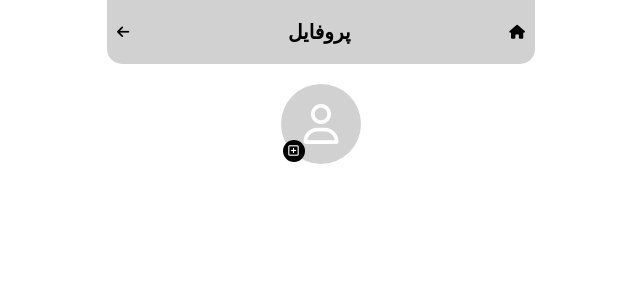
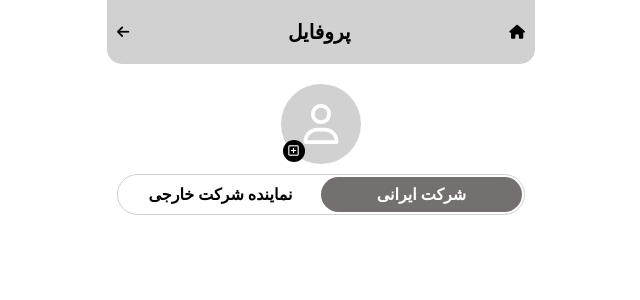
Before and after one commit to abolfazl-jmd/mabna-task, a React (Create React App) app: page / in a window 1280 px wide. Shown: the top 300 px of the page, without its empty margins (319-959 px from the left). Built offline with nearby package versions, Linux system fonts and the light colour scheme.

Commit message:
add tabs component feature

```diff
--- /dev/null
+++ b/src/Components/tabs-component/Tabs.js
@@ -0,0 +1,14 @@
+import styles from "./Tabs.module.css";
+
+const Tabs = () => {
+  return (
+    <div className={`${styles.tabs}`}>
+      <span className={`${styles.tabs__item} ${styles.activeTab}`}>
+        شرکت ایرانی
+      </span>
+      <span className={`${styles.tabs__item}`}>نماینده شرکت خارجی</span>
+    </div>
+  );
+};
+
+export default Tabs;
--- /dev/null
+++ b/src/Components/tabs-component/Tabs.module.css
@@ -0,0 +1,23 @@
+.tabs {
+  border: 1px solid var(--sideBar-background-color);
+  width: 100%;
+  display: flex;
+  align-items: center;
+  padding: 0.2rem;
+  border-radius: 3rem;
+}
+
+.tabs__item {
+  flex: 1;
+  text-align: center;
+  font-size: 1.6rem;
+  border-radius: 3rem;
+  padding: 0.8rem;
+  font-weight: bold;
+  cursor: pointer;
+}
+
+.activeTab {
+  background-color: #747070;
+  color: var(--primary-background-color);
+}
--- a/src/Pages/Profile.js
+++ b/src/Pages/Profile.js
@@ -1,10 +1,12 @@
 import ProfilePicture from "../Components/profile-picture-component/ProfilePicture";
+import Tabs from "../Components/tabs-component/Tabs";
 import Layout from "../Layout/Layout";
 
 const Profile = () => {
   return (
     <Layout>
       <ProfilePicture />
+      <Tabs />
     </Layout>
   );
 };
```
